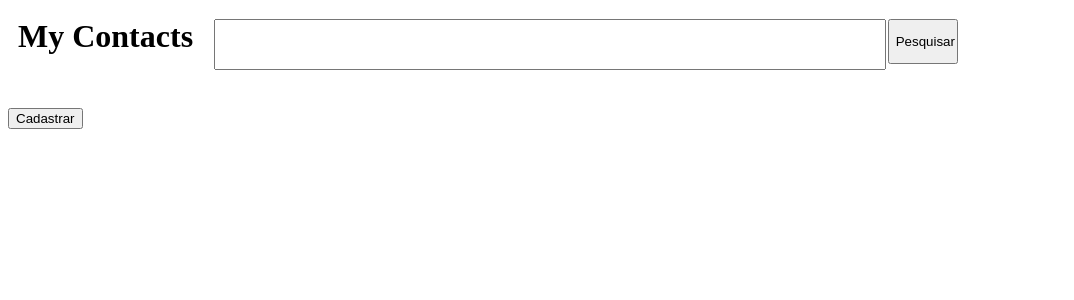
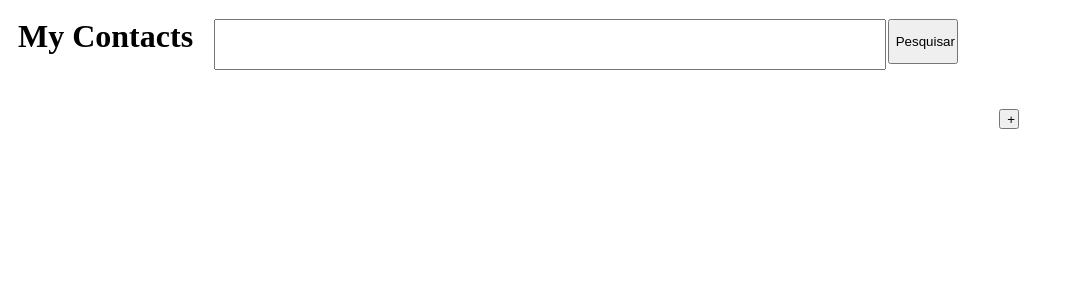
Before and after one commit to caffranksereia/my-contact, a React (Create React App) app: page / in a window 1280 px wide. Shown: the top 300 px of the page, without its empty margins (0-1074 px from the left). Built offline with nearby package versions, Linux system fonts and the light colour scheme.

Commit message:
feat: RegisterContact

```diff
--- a/src/register.contact.tsx
+++ b/src/register.contact.tsx
@@ -1,10 +1,25 @@
 import React from 'react';
+import styled from 'styled-components';
 
+const DivGrid = styled.div`
+    display: flex;
+    width:80%;
+    height: 20px;
+    justify-content:flex-end;
+    margin-top:1px;
+`;
+
+const Button = styled.button`
+width:20px;
+height: 20px;
+background:#d9d9d;
+justify-content:center;
+`;
 function RegisterContact() {
   return (
-    <div>
-      <button>Cadastrar</button>
-    </div>
+    <DivGrid>
+      <Button>+</Button>
+    </DivGrid>
   );
 }
 export default RegisterContact;
```
